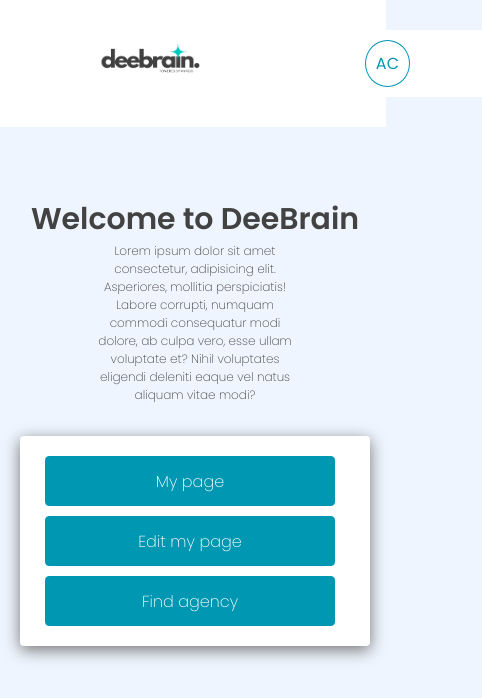
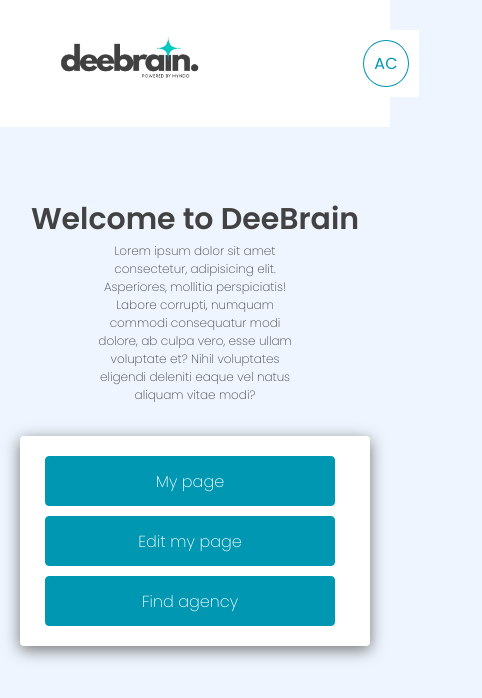
Before and after one commit to MattiaDV/deebrain-unoaffocial, a website: page home.html in a window 390 px wide. Shown: the whole page, 482 px wide, since content can reach past the window. Drawn offline with Linux system fonts and the light colour scheme; no server answers.

Commit message:
edit page modifica

```diff
--- a/css/edit.css
+++ b/css/edit.css
@@ -1577,8 +1577,6 @@
         margin-right: 0px !important;
     }
 
-
-
     .deebrain-menu li img {
         padding-left: 10px !important;
         padding-top: 0px !important;
--- a/css/home.css
+++ b/css/home.css
@@ -187,24 +187,45 @@
     }
 
     .header-deebrain {
-        padding-left: 0px;
-        padding-right: 0px;
-        width: 99% !important;
-        position: absolute;
+        width: 100% !important;
+        margin-top: 0px !important;
+        position: absolute !important;
         top: 0;
-        left: 0px;
+        left: 0;
+        padding: 10px !important;
+        background: white !important;
+        max-height: 150px !important;
+        display: flex !important;
+        /* padding-left: 80px !important; */
+        /* padding-right: 80px !important; */
+        justify-content: space-between !important;
+        align-items: center !important;
+        flex-direction: row !important;
     }
 
     .deebrain-menu {
-        min-width: 75vw !important;
-        z-index: 100 !important;
+        max-width: 100% !important;
+        display: flex;
+        justify-content: center;
+        align-items: center;
+    }
+
+    .deebrain-menu li svg {
+        min-width: 35px;
+        min-height: 35px;
+    }
+
+    .deebrain-under-menu li details {
+        position: relative !important;
+        /* min-width: 200px !important; */
+        border: none !important;
+        margin-right: 0px !important;
     }
 
     .deebrain-menu li img {
-        max-width: 100px !important;
-    }
-
-    .deebrain-under-menu li details {
-        margin-right: 62px !important;
+        padding-left: 10px !important;
+        padding-top: 0px !important;
+        margin-top: 0px !important;
+        max-width: 150px !important;
     }
 }
--- a/css/listing.css
+++ b/css/listing.css
@@ -580,25 +580,43 @@
         font-size: 12px;
         min-width: 120px;
         margin-left: 10px;
-    }
-
-    .header-deebrain {
-        padding-left: 0px;
-        padding-right: 0px;
-        width: 99% !important;
-
+    }.header-deebrain {
+        width: 100% !important;
+        padding: 10px !important;
+        background: white !important;
+        max-height: 150px !important;
+        display: flex !important;
+        /* padding-left: 80px !important; */
+        /* padding-right: 80px !important; */
+        justify-content: space-between !important;
+        align-items: center !important;
+        flex-direction: row !important;
     }
 
     .deebrain-menu {
-        min-width: 75vw !important;
+        max-width: 100% !important;
+        display: flex;
+        justify-content: center;
+        align-items: center;
+    }
+
+    .deebrain-menu li svg {
+        min-width: 35px;
+        min-height: 35px;
+    }
+
+    .deebrain-under-menu li details {
+        position: relative !important;
+        /* min-width: 200px !important; */
+        border: none !important;
+        margin-right: 0px !important;
     }
 
     .deebrain-menu li img {
-        max-width: 100px !important;
-    }
-
-    .deebrain-under-menu li details {
-        margin-right: 62px !important;
+        padding-left: 10px !important;
+        padding-top: 0px !important;
+        margin-top: 0px !important;
+        max-width: 150px !important;
     }
 
     .container-page {
--- a/css/main-style.css
+++ b/css/main-style.css
@@ -1269,25 +1269,43 @@
 
     .no-m {
         display: none;
-    }
-
-    .header-deebrain {
-        padding-left: 0px;
-        padding-right: 0px;
-        width: 99% !important;
-
+    }.header-deebrain {
+        width: 100% !important;
+        padding: 10px !important;
+        background: white !important;
+        max-height: 150px !important;
+        display: flex !important;
+        /* padding-left: 80px !important; */
+        /* padding-right: 80px !important; */
+        justify-content: space-between !important;
+        align-items: center !important;
+        flex-direction: row !important;
     }
 
     .deebrain-menu {
-        min-width: 75vw !important;
+        max-width: 100% !important;
+        display: flex;
+        justify-content: center;
+        align-items: center;
+    }
+
+    .deebrain-menu li svg {
+        min-width: 35px;
+        min-height: 35px;
+    }
+
+    .deebrain-under-menu li details {
+        position: relative !important;
+        /* min-width: 200px !important; */
+        border: none !important;
+        margin-right: 0px !important;
     }
 
     .deebrain-menu li img {
-        max-width: 100px !important;
-    }
-
-    .deebrain-under-menu li details {
-        margin-right: 62px !important;
+        padding-left: 10px !important;
+        padding-top: 0px !important;
+        margin-top: 0px !important;
+        max-width: 150px !important;
     }
 
     .innovation-tools-card {
```
